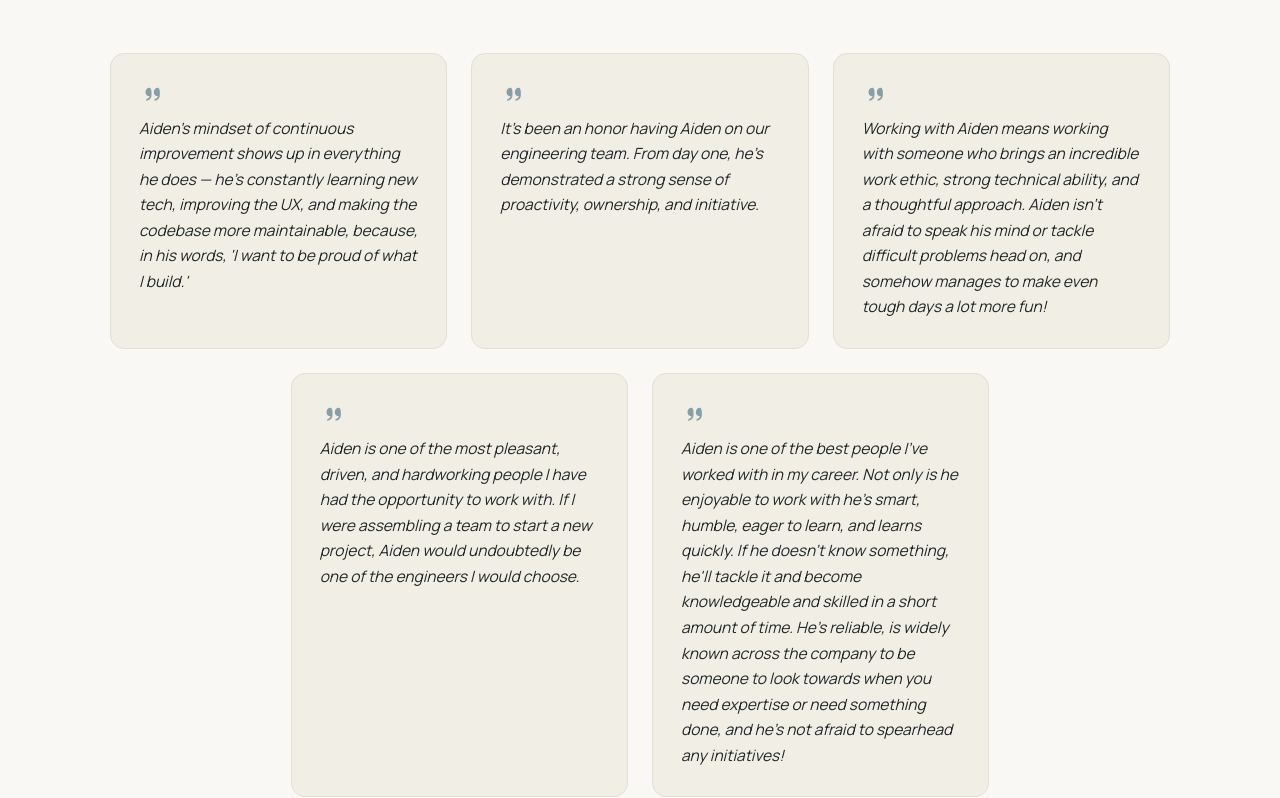
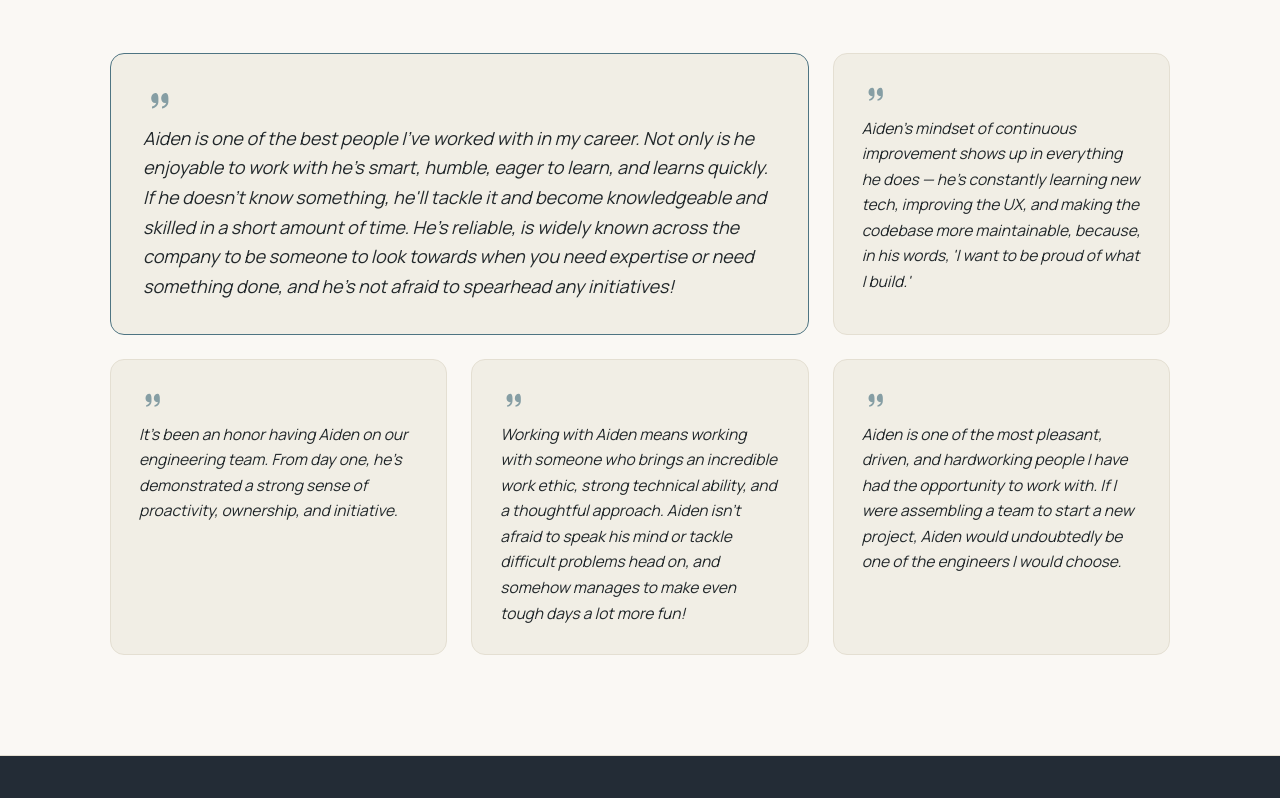
Before and after one commit to a-thread/my-portfolio, a React (Vite) app: page /#/ in a window 1280 px wide. Shown: the part 3164-3962 px from the top of the page. Built offline with nearby package versions, Linux system fonts and the light colour scheme.

Commit message:
feat: highlighting first testimonial as featured card

```diff
--- a/src/home/components/Feedback/data.ts
+++ b/src/home/components/Feedback/data.ts
@@ -1,7 +1,7 @@
 export const testimonials: string[] = [
+  "Aiden is one of the best people I've worked with in my career. Not only is he enjoyable to work with he's smart, humble, eager to learn, and learns quickly. If he doesn't know something, he'll tackle it and become knowledgeable and skilled in a short amount of time. He's reliable, is widely known across the company to be someone to look towards when you need expertise or need something done, and he's not afraid to spearhead any initiatives!",
   "Aiden's mindset of continuous improvement shows up in everything he does — he's constantly learning new tech, improving the UX, and making the codebase more maintainable, because, in his words, 'I want to be proud of what I build.'",
   "It's been an honor having Aiden on our engineering team. From day one, he's demonstrated a strong sense of proactivity, ownership, and initiative.",
   "Working with Aiden means working with someone who brings an incredible work ethic, strong technical ability, and a thoughtful approach. Aiden isn't afraid to speak his mind or tackle difficult problems head on, and somehow manages to make even tough days a lot more fun!",
   "Aiden is one of the most pleasant, driven, and hardworking people I have had the opportunity to work with. If I were assembling a team to start a new project, Aiden would undoubtedly be one of the engineers I would choose.",
-  "Aiden is one of the best people I've worked with in my career. Not only is he enjoyable to work with he's smart, humble, eager to learn, and learns quickly. If he doesn't know something, he'll tackle it and become knowledgeable and skilled in a short amount of time. He's reliable, is widely known across the company to be someone to look towards when you need expertise or need something done, and he's not afraid to spearhead any initiatives!",
 ];
--- a/src/home/components/Feedback/index.tsx
+++ b/src/home/components/Feedback/index.tsx
@@ -20,8 +20,11 @@ const Feedback = () => {
           heading="Kind words from colleagues"
         />
         <div className="grid">
-          {testimonials.map((quote) => (
-            <div className="card" key={quote}>
+          {testimonials.map((quote, index) => (
+            <div
+              className={`card${index === 0 ? " card--featured" : ""}`}
+              key={quote}
+            >
               <QuoteMark />
               <p>{quote}</p>
             </div>
--- a/src/home/components/Feedback/style.scss
+++ b/src/home/components/Feedback/style.scss
@@ -37,6 +37,25 @@
     }
   }
 
+  .card--featured {
+    padding: 32px;
+    border-color: var(--teal);
+
+    @media screen and (min-width: 900px) {
+      flex: 0 1 calc(66.666% - 8px);
+      max-width: calc(66.666% - 8px);
+    }
+
+    p {
+      font-size: 18px;
+    }
+
+    .quote-mark {
+      width: 32px;
+      height: 24px;
+    }
+  }
+
   .quote-mark {
     color: var(--teal);
     opacity: 0.65;
```
